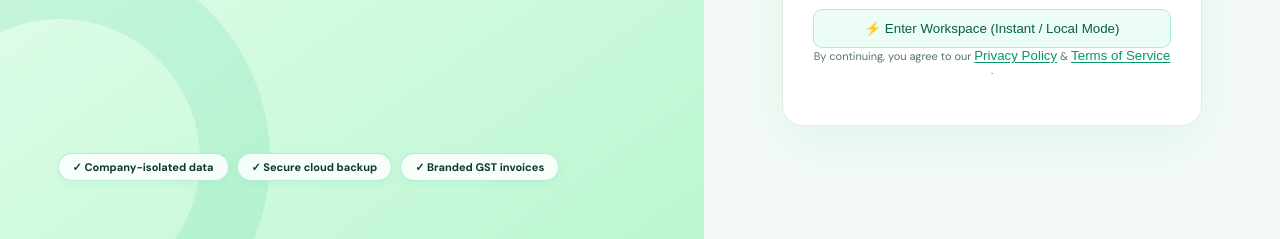
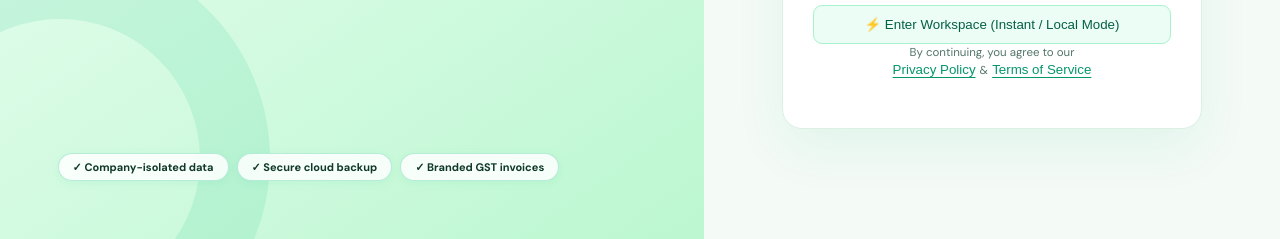
Before and after one commit to sahilyadav-01/skone-tech-billing, a plain HTML site: page index.html in a window 1280 px wide. Shown: the part 561-800 px from the top of the page. Drawn offline with nearby package versions, Linux system fonts and the light colour scheme.

Commit message:
fix(auth): balance legal text wrapping and eliminate orphan punctuation

```diff
--- a/auth.css
+++ b/auth.css
@@ -346,20 +346,27 @@
 
 .auth-legal {
   text-align: center;
-  font-size: 11px !important;
-  color: #6b9483;
-  margin: 14px 0 0;
+  font-size: 11.5px !important;
+  line-height: 1.6;
+  color: #527567;
+  margin: 16px 0 0;
+}
+
+.auth-legal-links {
+  display: inline-block;
+  white-space: nowrap;
 }
 
 .legal-link {
   border: 0;
   background: transparent;
   color: #059669;
-  font: 700 11px inherit;
+  font: 700 11.5px inherit;
   cursor: pointer;
-  padding: 0;
+  padding: 0 1px;
   text-decoration: underline;
-  text-underline-offset: 2px;
+  text-underline-offset: 2.5px;
+  transition: color 0.15s ease;
 }
 
 .legal-link:hover {
--- a/index.html
+++ b/index.html
@@ -60,7 +60,12 @@
         <div class="auth-message" id="authMessage" role="status"></div>
         <div class="auth-divider"><span>OR</span></div>
         <button type="button" class="offline-btn" id="guestLoginBtn">⚡ Enter Workspace (Instant / Local Mode)</button>
-        <p class="auth-legal">By continuing, you agree to our <button type="button" class="legal-link" id="openPrivacyBtn">Privacy Policy</button> &amp; <button type="button" class="legal-link" id="openTermsBtn">Terms of Service</button>.</p>
+        <p class="auth-legal">
+          By continuing, you agree to our<br>
+          <span class="auth-legal-links">
+            <button type="button" class="legal-link" id="openPrivacyBtn">Privacy Policy</button> &amp; <button type="button" class="legal-link" id="openTermsBtn">Terms of Service</button>
+          </span>
+        </p>
       </div>
     </div>
   </section>
```
